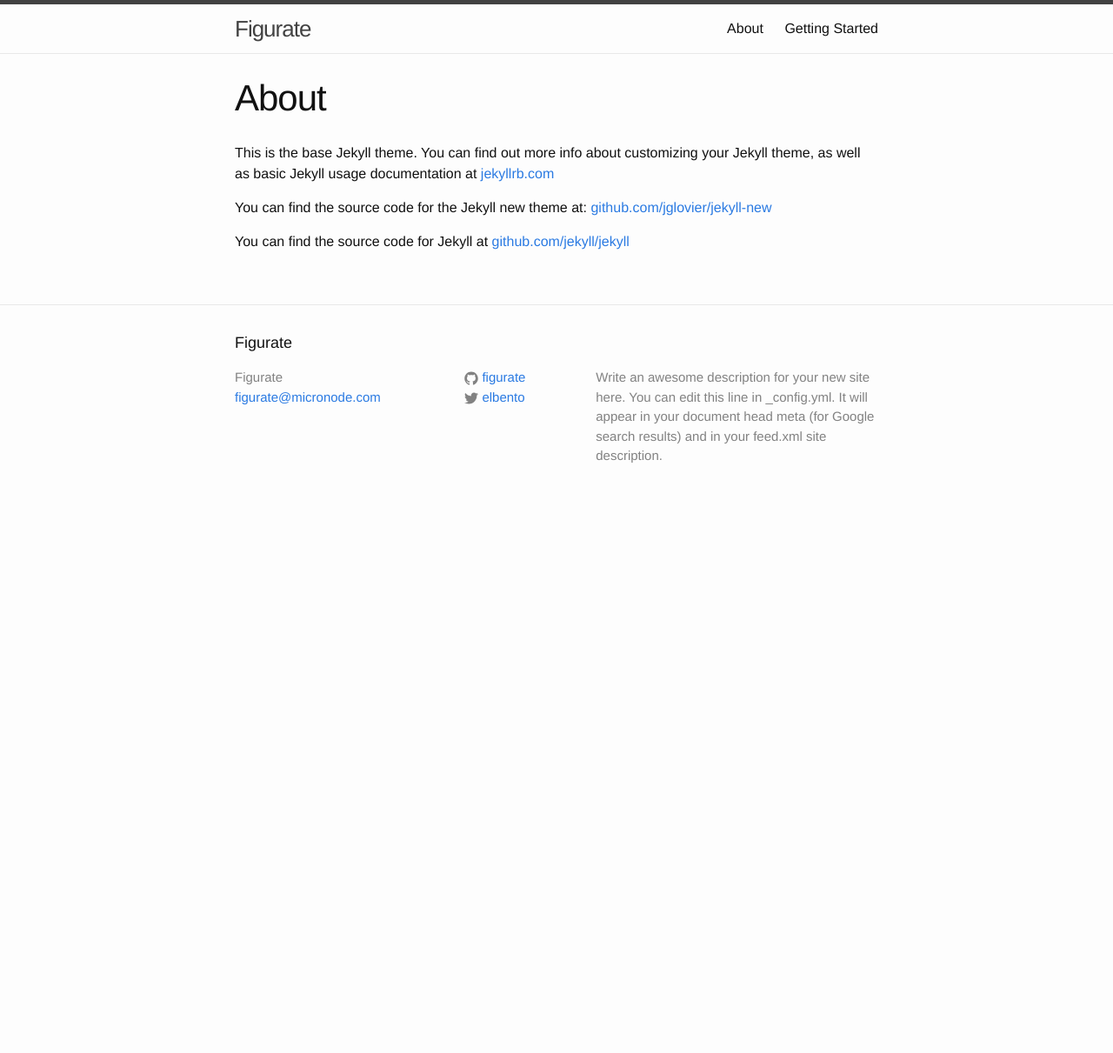
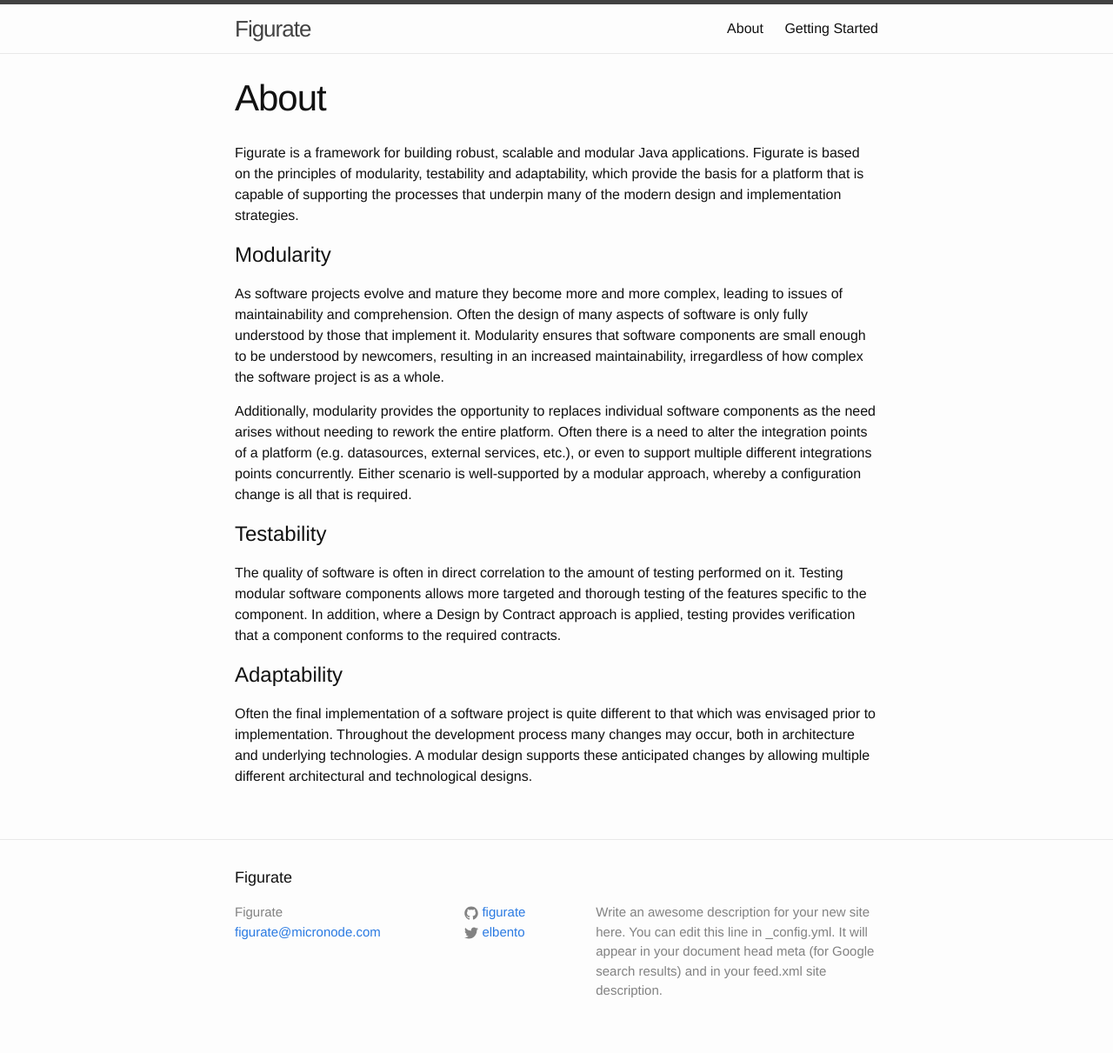
Before and after one commit to figurate/figurate-user-guide, a Jekyll site: the page built from about.md, in a window 1280 px wide. Shown: the whole page at 87% size. Built offline with Jekyll 4.4.1, drawn with Linux system fonts in a browser that asks for light colours; before the commit the page ends 900 px from its top, so only the background shows below that.

Commit message:
Added about page

```diff
--- a/about.md
+++ b/about.md
@@ -4,8 +4,30 @@ title: About
 permalink: /about/
 ---
 
-This is the base Jekyll theme. You can find out more info about customizing your Jekyll theme, as well as basic Jekyll usage documentation at [jekyllrb.com](http://jekyllrb.com/)
+Figurate is a framework for building robust, scalable and modular Java applications. Figurate is based on the principles
+of modularity, testability and adaptability, which provide the basis for a platform that is capable of supporting the
+processes that underpin many of the modern design and implementation strategies.
 
-You can find the source code for the Jekyll new theme at: [github.com/jglovier/jekyll-new](https://github.com/jglovier/jekyll-new)
+# Modularity
 
-You can find the source code for Jekyll at [github.com/jekyll/jekyll](https://github.com/jekyll/jekyll)
+As software projects evolve and mature they become more and more complex, leading to issues of maintainability and
+comprehension. Often the design of many aspects of software is only fully understood by those that implement it.
+Modularity ensures that software components are small enough to be understood by newcomers, resulting in an increased
+maintainability, irregardless of how complex the software project is as a whole.
+
+Additionally, modularity provides the opportunity to replaces individual software components as the need arises without
+needing to rework the entire platform. Often there is a need to alter the integration points of a platform (e.g. datasources,
+external services, etc.), or even to support multiple different integrations points concurrently. Either scenario is
+well-supported by a modular approach, whereby a configuration change is all that is required.
+
+# Testability
+
+The quality of software is often in direct correlation to the amount of testing performed on it. Testing modular software
+components allows more targeted and thorough testing of the features specific to the component. In addition, where a
+Design by Contract approach is applied, testing provides verification that a component conforms to the required contracts.
+
+# Adaptability
+
+Often the final implementation of a software project is quite different to that which was envisaged prior to implementation.
+Throughout the development process many changes may occur, both in architecture and underlying technologies. A modular
+design supports these anticipated changes by allowing multiple different architectural and technological designs.
```
